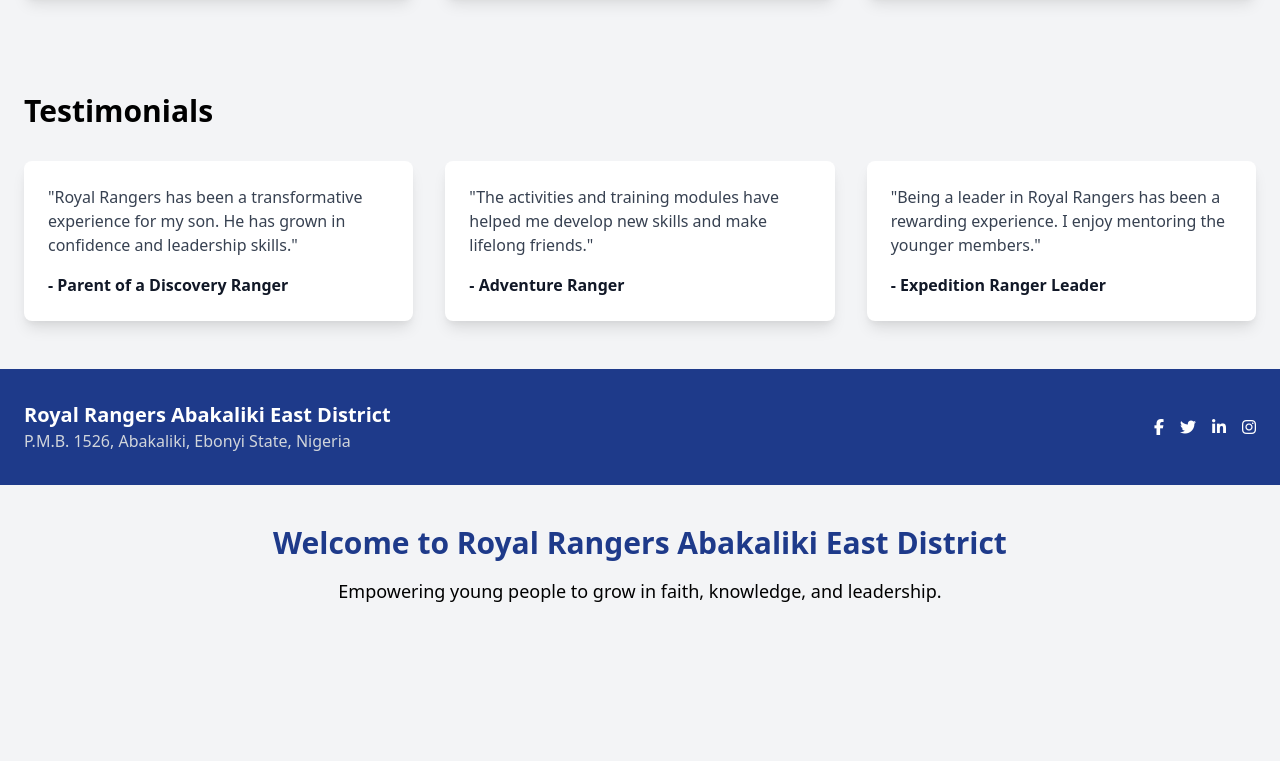
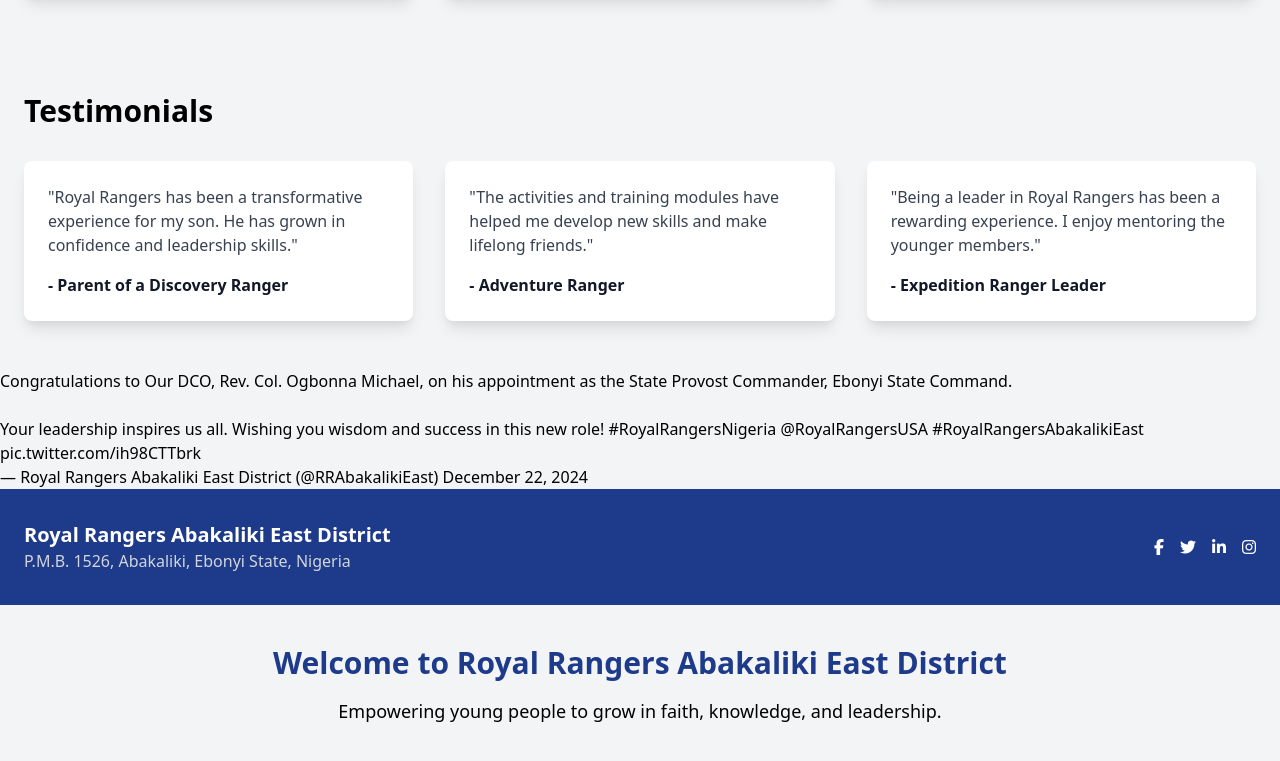
Before and after one commit to ANONYMOUS-DADDY/Royal-Rangers-Abed-portal, a plain HTML site: page index.html in a window 1280 px wide. Shown: the part 1227-1988 px from the top of the page. Before the commit the page ends 1872 px from the top, so only its background shows below. Drawn offline with nearby package versions, Linux system fonts and the light colour scheme.

Commit message:
Update index.html

```diff
--- a/index.html
+++ b/index.html
@@ -197,6 +197,8 @@
     </div>
    </div>
   </section>
+
+   <blockquote class="twitter-tweet"><p lang="en" dir="ltr">Congratulations to Our DCO, Rev. Col. Ogbonna Michael, on his appointment as the State Provost Commander, Ebonyi State Command.<br><br>Your leadership inspires us all. Wishing you wisdom and success in this new role! <a href="https://twitter.com/hashtag/RoyalRangersNigeria?src=hash&amp;ref_src=twsrc%5Etfw">#RoyalRangersNigeria</a> <a href="https://twitter.com/RoyalRangersUSA?ref_src=twsrc%5Etfw">@RoyalRangersUSA</a> <a href="https://twitter.com/hashtag/RoyalRangersAbakalikiEast?src=hash&amp;ref_src=twsrc%5Etfw">#RoyalRangersAbakalikiEast</a> <a href="https://t.co/ih98CTTbrk">pic.twitter.com/ih98CTTbrk</a></p>&mdash; Royal Rangers Abakaliki East District (@RRAbakalikiEast) <a href="https://twitter.com/RRAbakalikiEast/status/1870734275399811470?ref_src=twsrc%5Etfw">December 22, 2024</a></blockquote> <script async src="https://platform.twitter.com/widgets.js" charset="utf-8"></script>
   <!-- Footer -->
   <footer class="bg-blue-900 text-white py-8">
    <div class="container mx-auto px-6">
```
